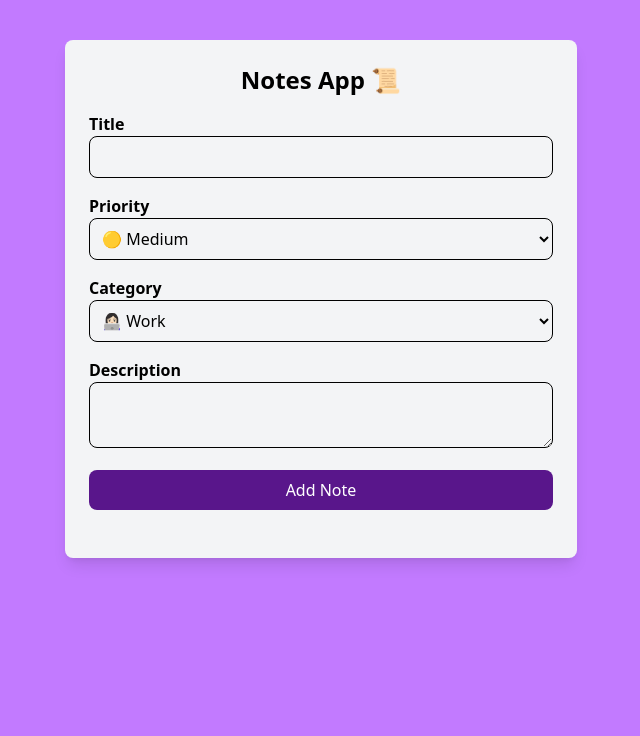
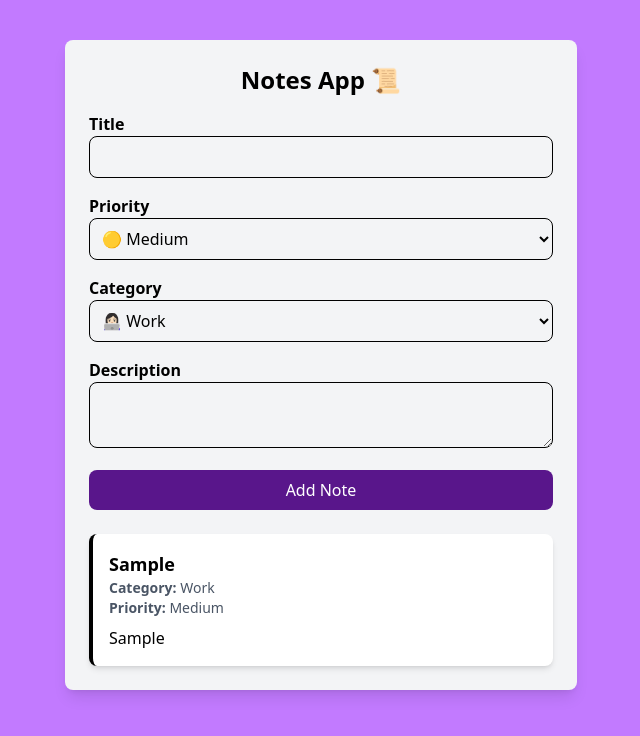
Before and after one commit to Maz-hub/react-mini-projects, a React (Vite) app in the folder notes-app/: page / in a window 1280 px wide. Both pictures are taken after typing "Sample", "Sample" into the empty fields and a click on the button "Add Note". Shown: the top 736 px of the page, without its empty margins (319-959 px from the left). Built offline with nearby package versions, Linux system fonts and the light colour scheme.

Commit message:
feat(notes): add NoteList component to render notes with empty state and styling

```diff
--- a/notes-app/src/App.jsx
+++ b/notes-app/src/App.jsx
@@ -1,5 +1,6 @@
 import { useState } from "react";
 import NoteForm from "./components/NoteForm.jsx";
+import NoteList from "./components/NoteList.jsx";
 
 const App = () => {
   const [notes, setNotes] = useState([]);
@@ -9,6 +10,7 @@ const App = () => {
       <h2 className="text-2xl font-bold mb-4 text-center">Notes App 📜</h2>
 
       <NoteForm notes={notes} setNotes={setNotes} />
+      <NoteList notes={notes} />
     </div>
   );
 };
--- /dev/null
+++ b/notes-app/src/components/NoteList.jsx
@@ -0,0 +1,28 @@
+const NoteList = ({ notes }) => {
+  if (notes.length === 0) {
+    return <p className="text-center text gray-300">No Notes Yet</p>;
+  }
+  return (
+    <div className="space-y-4">
+      {notes.map((note) => (
+        <div
+          key={note.id}
+          className="p-4 bg-white rounded-lg shadow-md border-l-4"
+        >
+          <h3 className="text-lg font-bold">{note.title}</h3>
+          <p className="text-sm text-gray-600">
+            <strong>Category:</strong> {note.category}
+          </p>
+          <p className="text-sm text-gray-600">
+            <strong>Priority:</strong> {note.priority}
+          </p>
+          <p className="mt-2">
+            {note.description}
+          </p>
+        </div>
+      ))}
+    </div>
+  );
+};
+
+export default NoteList;
```
